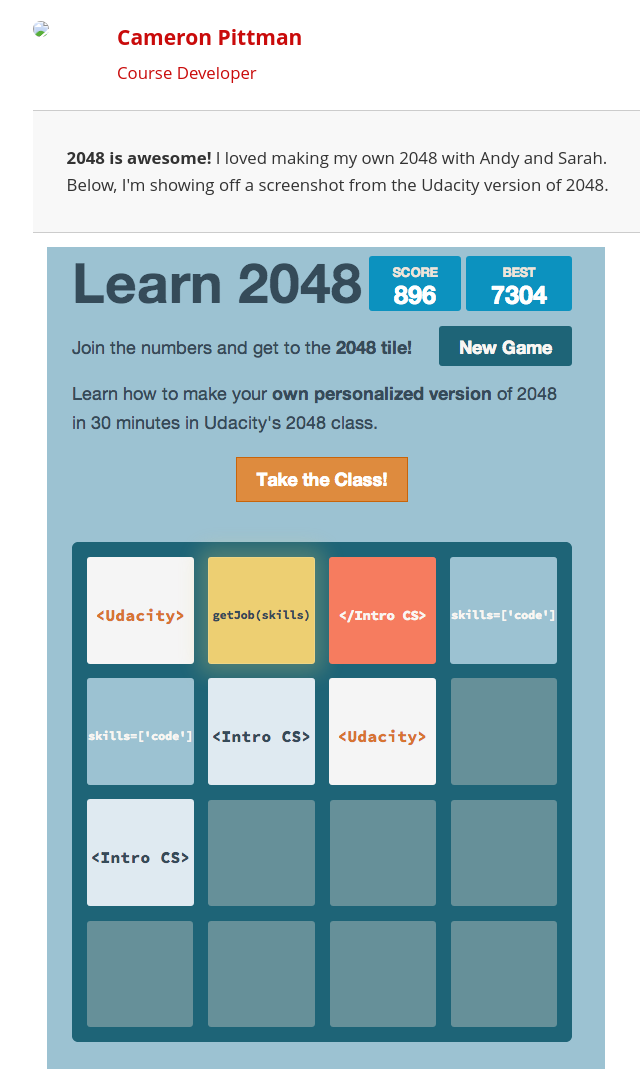
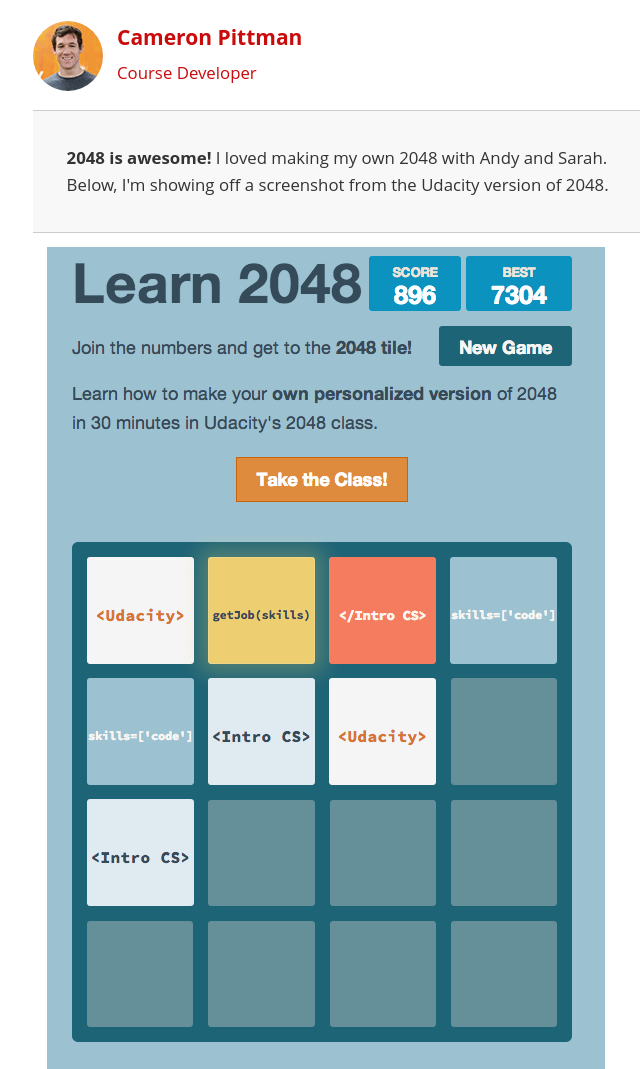
Before and after one commit to spinne/optimization, a plain HTML site: page project-2048.html in a window 1280 px wide. Shown: the top 1069 px of the page, without its empty margins (292-932 px from the left). Drawn offline with Linux system fonts and the light colour scheme; a script that the page names is missing.

Commit message:
Update 2015-10-03T15:54:15.965Z

```diff
--- a/project-2048.html
+++ b/project-2048.html
@@ -14,7 +14,7 @@
 
   <body>
     <header>
-      <a href="/"><img src="img/profilepic.jpg"></a>
+      <a href="/"><img src="img/profilepic.png"></a>
       <p>Cameron Pittman<br><span>Course Developer</span></p>
     </header>
 
```
Also changed, not shown: project-mobile.html (+1 -1 lines), project-webperf.html (+1 -1 lines).
